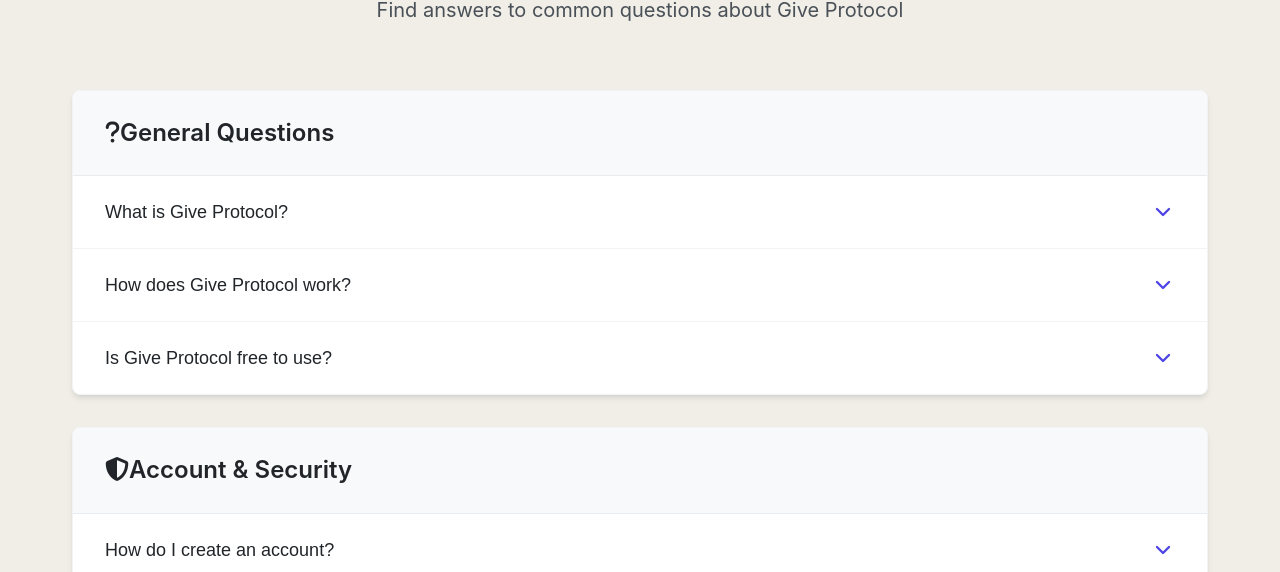
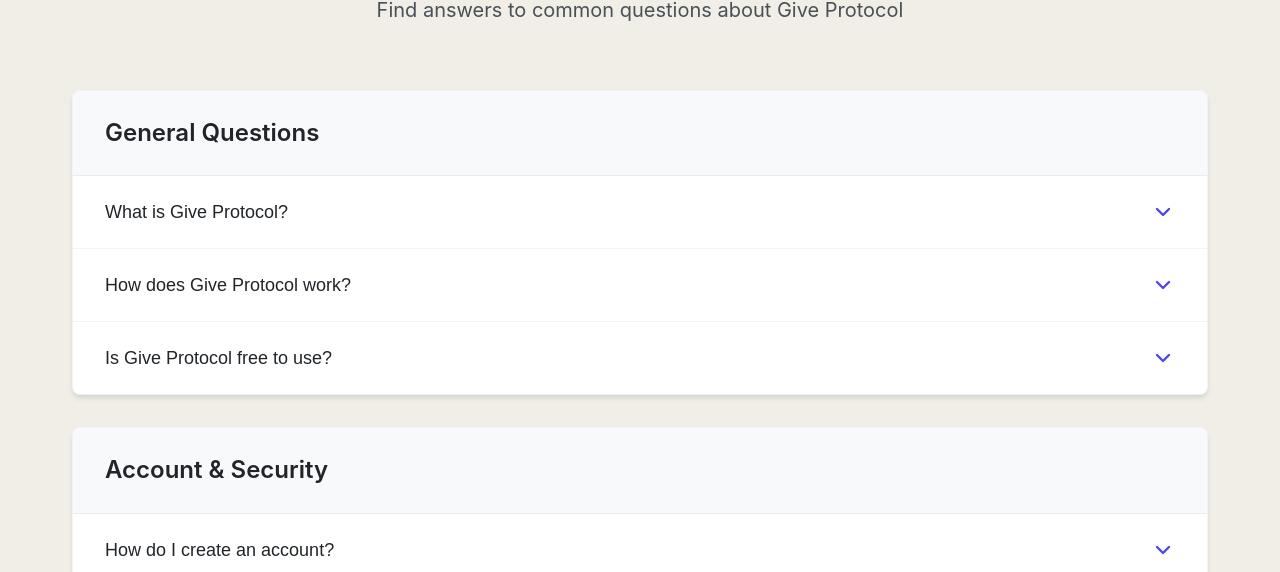
Before and after one commit to drigobl/Duration-Give, a Jekyll site: the page built from _docs/help-center/faq/index.md, in a window 1280 px wide. Shown: the part 241-813 px from the top of the page. Built offline with Jekyll 4.4.1, drawn with Linux system fonts in a browser that asks for light colours; nearby versions of some CDN libraries.

Commit message:
Remove Font Awesome icons from documentation
- Remove Font Awesome CDN link from default layout
- Remove section-icons.js script and its reference
- Remove icon properties from navigation configuration
- Clean up sidebar to remove icon placeholders
- Keep all other documentation improvements intact

```diff
--- a/_config.yml
+++ b/_config.yml
@@ -35,112 +35,79 @@
 # Navigation structure
 navigation:
   - title: Help Center
-    icon: fas fa-hands-holding-heart
     url: /docs/help-center/
     subnav:
       - title: FAQ
-        icon: fas fa-circle-question
         url: /docs/help-center/faq/
       - title: Need Help
-        icon: fas fa-headset
         url: /docs/help-center/need-help/
       - title: Report Issue
-        icon: fas fa-bug
         url: /docs/help-center/report-issue/
   - title: Introduction
-    icon: fas fa-rocket
     url: /docs/introduction/
     subnav:
       - title: What is Give Protocol
-        icon: fas fa-circle-question
         url: /docs/introduction/what-is-give-protocol/
       - title: How to Join
-        icon: fas fa-user-plus
         url: /docs/introduction/how-to-join/
   - title: Getting Started
-    icon: fas fa-play-circle
     url: /docs/getting-started/
     subnav:
       - title: Creating Your Account
-        icon: fas fa-user-plus
         url: /docs/getting-started/creating-account/
       - title: Wallet Connection
-        icon: fas fa-wallet
         url: /docs/getting-started/wallet-connection/
       - title: First Steps
-        icon: fas fa-baby-carriage
         url: /docs/getting-started/first-steps/
       - title: Dashboard Overview
-        icon: fas fa-chart-line
         url: /docs/getting-started/dashboard/
   - title: User Guides
-    icon: fas fa-book-open
     url: /docs/user-guides/
     subnav:
       - title: For Donors
-        icon: fas fa-heart
         url: /docs/user-guides/donors/
       - title: For Organizations
-        icon: fas fa-building
         url: /docs/user-guides/organizations/
       - title: For Volunteers
-        icon: fas fa-hands-helping
         url: /docs/user-guides/volunteers/
   - title: Platform Features
-    icon: fas fa-cogs
     url: /docs/platform-features/
     subnav:
       - title: Search & Discovery
-        icon: fas fa-search
         url: /docs/platform-features/search-discovery/
       - title: Verification & Trust
-        icon: fas fa-shield-check
         url: /docs/platform-features/verification/
   - title: Technical Docs
-    icon: fas fa-code
     url: /docs/technical/
     subnav:
       - title: Supported Cryptocurrencies
-        icon: fab fa-bitcoin
         url: /docs/technical/cryptocurrencies/
       - title: Transaction Fees
-        icon: fas fa-coins
         url: /docs/technical/fees/
   - title: Safety & Security
-    icon: fas fa-shield-alt
     url: /docs/safety-security/
     subnav:
       - title: Smart Giving
-        icon: fas fa-brain
         url: /docs/safety-security/smart-giving/
       - title: Volunteer Safety
-        icon: fas fa-hard-hat
         url: /docs/safety-security/volunteer-safety/
       - title: Platform Security
-        icon: fas fa-lock
         url: /docs/safety-security/platform-security/
   - title: Community
-    icon: fas fa-users
     url: /docs/community/
     subnav:
       - title: Forums Guidelines
-        icon: fas fa-comments
         url: /docs/community/forums/
       - title: Contact
-        icon: fas fa-envelope
         url: /docs/community/contact/
       - title: Social Media
-        icon: fas fa-share-alt
         url: /docs/community/social/
   - title: Resources
-    icon: fas fa-toolbox
     url: /docs/resources/
     subnav:
       - title: Donation Calculator
-        icon: fas fa-calculator
         url: /docs/resources/calculator/
       - title: Time Tracking
-        icon: fas fa-clock
         url: /docs/resources/time-tracking/
 
 # Exclude files from Jekyll build
--- a/_layouts/default.html
+++ b/_layouts/default.html
@@ -15,8 +15,6 @@
   <link rel="mask-icon" href="{{ "/assets/logo.svg" | relative_url }}" color="#4F46E5">
   <meta name="theme-color" content="#4F46E5">
 
-  <!-- Font Awesome for icons -->
-  <link rel="stylesheet" href="https://cdnjs.cloudflare.com/ajax/libs/font-awesome/6.6.0/css/all.min.css" integrity="sha512-Kc323vGBEqzTmouAECnVceyQqyqdsSiqLQISBL29aUW4U/M7pSPA/gEUZQqv1cwx4OnYxTxve5UMg5GT6L4JJg==" crossorigin="anonymous" referrerpolicy="no-referrer" />
   <link rel="stylesheet" href="{{ "/assets/css/main.css" | relative_url }}">
   <link rel="canonical" href="{{ page.url | replace:'index.html','' | absolute_url }}">
 </head>
@@ -61,6 +59,5 @@
   <script src="{{ "/assets/js/search.js" | relative_url }}"></script>
   <script src="{{ "/assets/js/navigation.js" | relative_url }}"></script>
   <script src="{{ "/assets/js/accessibility.js" | relative_url }}"></script>
-  <script src="{{ "/assets/js/section-icons.js" | relative_url }}"></script>
 </body>
 </html>
--- a/assets/js/section-icons.js
+++ /dev/null
@@ -1,164 +0,0 @@
-/**
- * Dynamically add icons to section headers based on content
- */
-class SectionIcons {
-  constructor() {
-    this.iconMap = {
-      // Navigation and Quick Links
-      'quick links': 'fas fa-external-link-alt',
-      'navigation': 'fas fa-compass',
-      'menu': 'fas fa-bars',
-
-      // Getting Started
-      'getting started': 'fas fa-play-circle',
-      'quick start': 'fas fa-rocket',
-      'first steps': 'fas fa-baby-carriage',
-      'setup': 'fas fa-cog',
-
-      // Features
-      'features': 'fas fa-star',
-      'platform features': 'fas fa-cogs',
-      'capabilities': 'fas fa-magic',
-
-      // Support and Help
-      'support': 'fas fa-hands-helping',
-      'help': 'fas fa-question-circle',
-      'contact': 'fas fa-envelope',
-      'assistance': 'fas fa-headset',
-
-      // Community
-      'community': 'fas fa-users',
-      'social': 'fas fa-share-alt',
-      'forums': 'fas fa-comments',
-
-      // Security
-      'security': 'fas fa-shield-alt',
-      'safety': 'fas fa-hard-hat',
-      'protection': 'fas fa-lock',
-
-      // Resources and Tools
-      'resources': 'fas fa-toolbox',
-      'tools': 'fas fa-wrench',
-      'calculator': 'fas fa-calculator',
-      'tracking': 'fas fa-clock',
-
-      // FAQ and Questions
-      'faq': 'fas fa-question-circle',
-      'questions': 'fas fa-question',
-      'answers': 'fas fa-lightbulb',
-
-      // Technical
-      'technical': 'fas fa-code',
-      'api': 'fas fa-plug',
-      'documentation': 'fas fa-book',
-      'development': 'fas fa-laptop-code',
-
-      // Popular and Trending
-      'popular': 'fas fa-fire',
-      'trending': 'fas fa-chart-line',
-      'top': 'fas fa-arrow-up',
-
-      // Financial
-      'fees': 'fas fa-coins',
-      'pricing': 'fas fa-dollar-sign',
-      'cost': 'fas fa-money-bill',
-
-      // Account and User
-      'account': 'fas fa-user-circle',
-      'profile': 'fas fa-user',
-      'settings': 'fas fa-cog',
-
-      // General
-      'overview': 'fas fa-flag',
-      'about': 'fas fa-info-circle',
-      'details': 'fas fa-list',
-      'benefits': 'fas fa-thumbs-up',
-      'advantages': 'fas fa-plus-circle'
-    };
-
-    this.init();
-  }
-
-  init() {
-    // Wait for DOM to be fully loaded
-    if (document.readyState === 'loading') {
-      document.addEventListener('DOMContentLoaded', () => this.addIconsToHeaders());
-    } else {
-      this.addIconsToHeaders();
-    }
-  }
-
-  addIconsToHeaders() {
-    // Find all h2 and h3 elements in the main content
-    const headers = document.querySelectorAll('.page-content h2, .page-content h3');
-
-    headers.forEach(header => {
-      const text = header.textContent.toLowerCase().trim();
-      const icon = this.findMatchingIcon(text);
-
-      if (icon && !header.querySelector('i')) {
-        this.addIconToHeader(header, icon);
-      }
-    });
-
-    // Also add icons to card headers
-    this.addIconsToCards();
-  }
-
-  addIconsToCards() {
-    // Find card headers in various grid layouts
-    const cardHeaders = document.querySelectorAll('.help-card h3, .community-section h3, .security-section h3, .tech-section h3, .resource-section h3');
-
-    cardHeaders.forEach(header => {
-      // Check if it's a link inside the header
-      const link = header.querySelector('a');
-      const text = (link ? link.textContent : header.textContent).toLowerCase().trim();
-      const icon = this.findMatchingIcon(text);
-
-      if (icon && !header.querySelector('i')) {
-        if (link) {
-          this.addIconToElement(link, icon);
-        } else {
-          this.addIconToHeader(header, icon);
-        }
-      }
-    });
-  }
-
-  addIconToElement(element, iconClass) {
-    const icon = document.createElement('i');
-    icon.className = iconClass;
-    icon.setAttribute('aria-hidden', 'true');
-
-    // Add icon as the first child
-    element.insertBefore(icon, element.firstChild);
-  }
-
-  findMatchingIcon(text) {
-    // Direct match first
-    if (this.iconMap[text]) {
-      return this.iconMap[text];
-    }
-
-    // Partial match - find the first key that appears in the text
-    for (const [key, iconClass] of Object.entries(this.iconMap)) {
-      if (text.includes(key)) {
-        return iconClass;
-      }
-    }
-
-    return null;
-  }
-
-  addIconToHeader(header, iconClass) {
-    const icon = document.createElement('i');
-    icon.className = iconClass;
-    icon.setAttribute('aria-hidden', 'true');
-
-    // Add icon as the first child
-    header.insertBefore(icon, header.firstChild);
-  }
-}
-
-// Initialize when script loads
-new SectionIcons();
```
Also changed, not shown: _docs/help-center/faq/index.md (line endings or trailing spaces), 1 other file.
